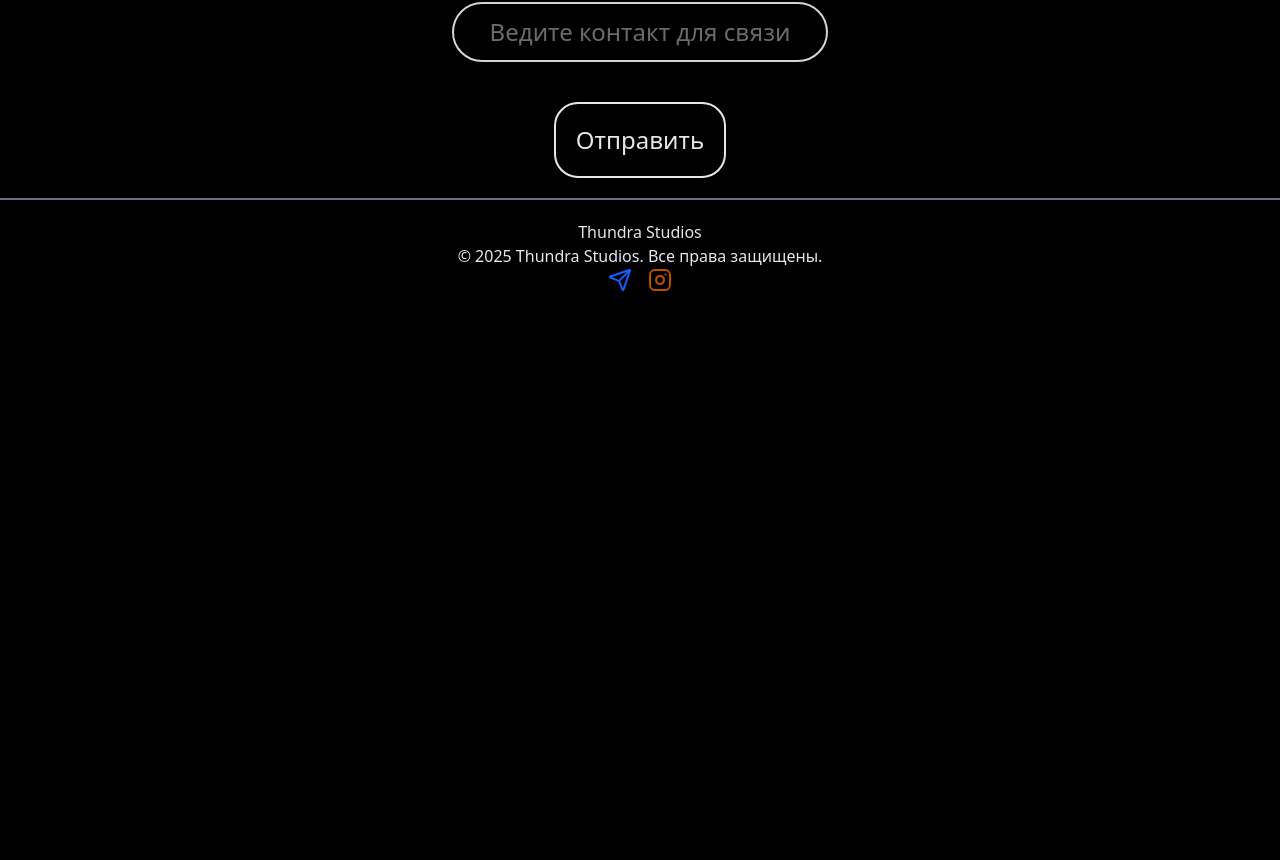
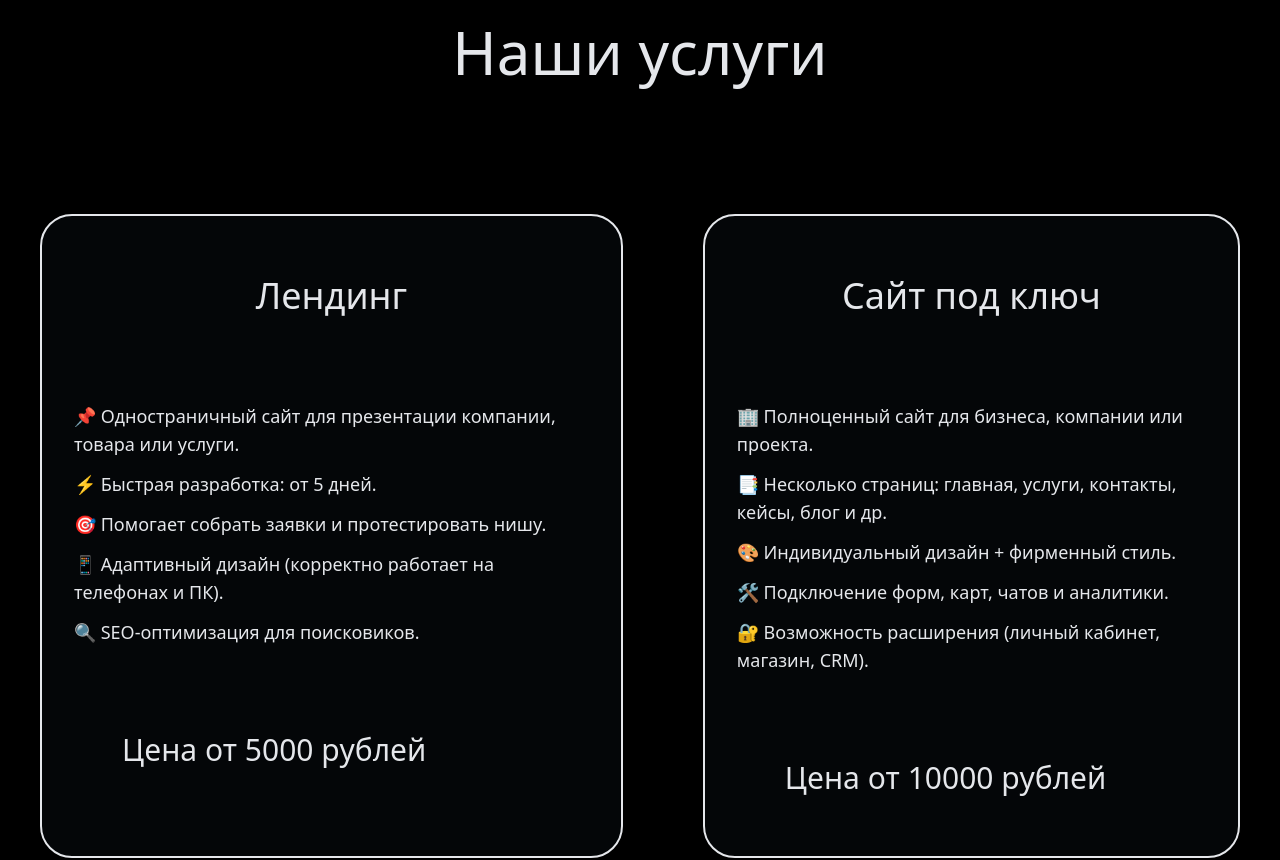
Before and after one commit to thundrastudios/landing_studio, a Next.js app: page / in a window 1280 px wide. Shown: the part 2794-3654 px from the top of the page. Before the commit the page ends 3106 px from the top, so only its background shows below. Built offline with nearby package versions, Linux system fonts and the light colour scheme.

Commit message:
add component service

```diff
--- a/src/app/page.tsx
+++ b/src/app/page.tsx
@@ -50,6 +50,7 @@ export default function Home() {
         <div>
           <Main />
           <About />
+          <Services />
           <Contacts />
           <Footer />
         </div>
--- a/src/ui/Services.tsx
+++ b/src/ui/Services.tsx
@@ -5,36 +5,62 @@ interface IService {
   serviceName: string;
   serviceCount: number;
   serviceImg: string | StaticImport;
-  serviceDescription: string;
+  serviceDescription: string[];
 }
 export function Services() {
   // Removed unused servic function
 
   const Services: IService[] = [
     {
-      serviceName: "vip",
-      serviceCount: 20000,
-      serviceImg: "",
-      serviceDescription: "Vip premium ",
+      serviceName: "Лендинг",
+      serviceCount: 5000,
+      serviceImg: "/landing.webp",
+      serviceDescription: [
+        "📌 Одностраничный сайт для презентации компании, товара или услуги.",
+        "⚡ Быстрая разработка: от 5 дней.",
+        "🎯 Помогает собрать заявки и протестировать нишу.",
+        "📱 Адаптивный дизайн (корректно работает на телефонах и ПК).",
+        "🔍 SEO-оптимизация для поисковиков.",
+      ],
     },
     {
-      serviceName: "vip1",
-      serviceCount: 200000,
-      serviceImg: "",
-      serviceDescription: "Vip1 premium ",
+      serviceName: "Сайт под ключ",
+      serviceCount: 10000,
+      serviceImg: "/webforkeys.webp",
+      serviceDescription: [
+        "🏢 Полноценный сайт для бизнеса, компании или проекта.",
+        "📑 Несколько страниц: главная, услуги, контакты, кейсы, блог и др.",
+        "🎨 Индивидуальный дизайн + фирменный стиль.",
+        "🛠 Подключение форм, карт, чатов и аналитики.",
+        "🔐 Возможность расширения (личный кабинет, магазин, CRM).",
+      ],
     },
   ];
   return (
     <div>
-      <h1>Наши услуги</h1>
-      <ul>
+      <h1 className='text-6xl text-center my-25'>Наши услуги</h1>
+      <ul
+        className='flex flex-col md:flex-row justify-center my-25 '
+        data-aos='fade-right'
+      >
         {Services.map((serv) => (
-          <li key={serv.serviceName}>
+          <li
+            key={serv.serviceName}
+            className='flex flex-col md:flex-row border-2 md:mx-10 md:px-5 rounded-4xl bg-gray-800/15  hover:bg-gray-600/35 hover:scale-110 transition-all duration-500 hover:text-violet-700 my-8 py-10 '
+          >
             <div>
-              <h2>{serv.serviceName}</h2>
-              <Image src={serv.serviceImg} alt={serv.serviceName} />
-              <p>{serv.serviceDescription}</p>
-              <h2>{serv.serviceCount}</h2>
+              <h2 className='text-4xl p-5 text-center  '>{serv.serviceName}</h2>
+
+              <ul className='text-md p-3 py-15'>
+                {serv.serviceDescription.map((s) => (
+                  <li key={s.valueOf()} className='py-1.5 text-lg'>
+                    {s}
+                  </li>
+                ))}
+              </ul>
+              <h2 className='text-3xl pl-15 py-5'>
+                Цена от {serv.serviceCount} рублей
+              </h2>
             </div>
           </li>
         ))}
```
Also changed, not shown: public/landing.webp (added), public/webforkeys.webp (added).
